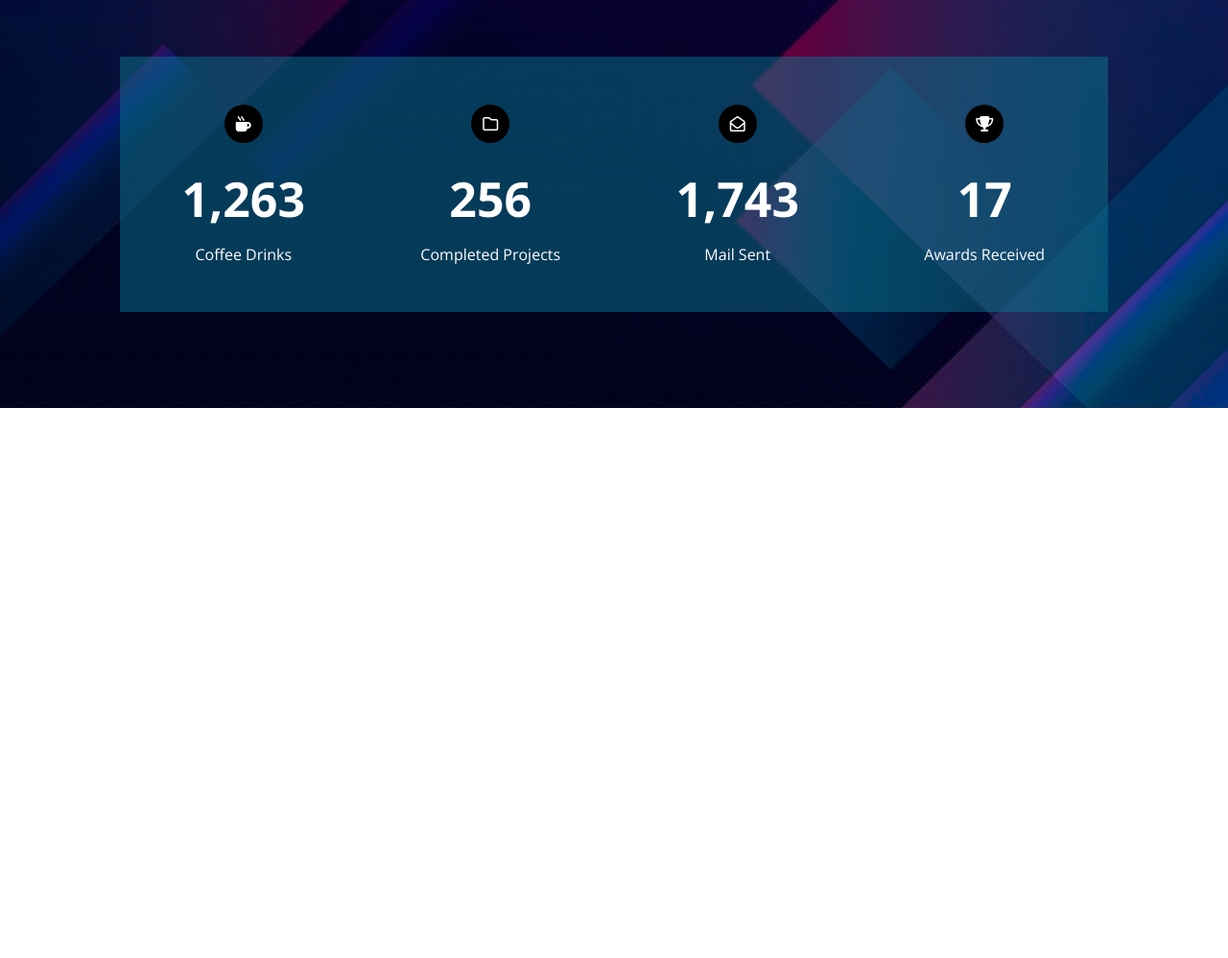
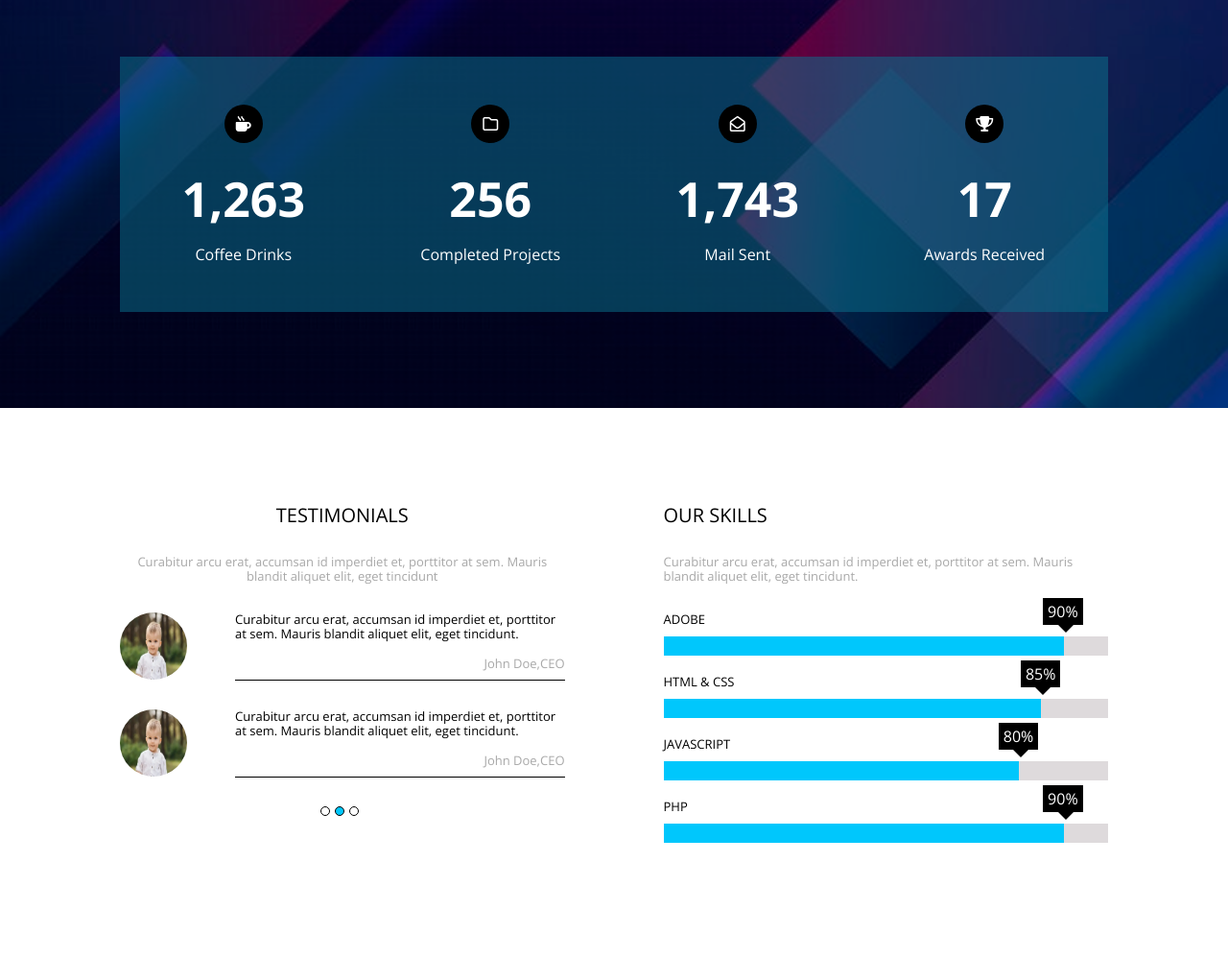
Before and after one commit to ali-19901110/template-two, a plain HTML site: page index.html in a window 1280 px wide. Shown: the part 4507-5505 px from the top of the page at 96% size. Before the commit the page ends 4932 px from the top, so only its background shows below. Drawn offline with nearby package versions, Linux system fonts and the light colour scheme.

Commit message:
add skills section

```diff
--- a/css/style.css
+++ b/css/style.css
@@ -603,3 +603,156 @@ flex-wrap: wrap;
     font-size: 13px;
 }
 /* End About */
+/* Start Skills */
+.skills{
+    padding-top: var(--section-padding);
+    padding-bottom: var(--section-padding);
+}
+.skills .container{
+    display: flex;
+    justify-content: space-between;
+    align-items: flex-start;
+    flex-wrap: wrap;
+}
+@media (max-width: 767px){
+    .skills .container{
+        flex-direction: column;
+    }
+}
+.skills .container .testimonials{
+    text-align: center;
+}
+.skills .container .testimonials ,
+.skills .container .our-skills{
+   flex-basis: 45%;
+
+}
+/* @media (max-width: 767px){
+    .skills .container .testimonials ,
+.skills .container .our-skills{
+    flex-basis: 100%;
+    width: 100%;
+
+}
+} */
+.skills .container .testimonials .main-addres h2{
+    font-size: 20px;
+    font-weight: normal;
+}
+.skills .container .testimonials .main-addres p{
+    font-size: 13px;
+    color: #a8a8a8;
+    font-weight: lighter;
+    padding: 30px 0;
+}
+.skills .container .testimonials .info{
+   display: flex;
+   flex-wrap: wrap;
+   position: relative;
+   margin-bottom: 30px;
+   align-items: center;
+}
+@media (max-width: 767px){
+.skills .container .testimonials .info{
+    flex-direction: column;
+}
+.skills .container .testimonials .info img{
+    margin-bottom: 20px;
+}
+}
+.skills .container .testimonials .info::after{
+   content: "John Doe,CEO";
+   position: absolute;
+   right: 0;
+   bottom: 0;
+   padding-bottom: 10px;
+   color: #a8a8a8;
+   font-size: 13px;
+}
+.skills .container .testimonials .info img{
+   width: 70px;
+   height: 70px;
+   border-radius: 50%;
+   margin-right: 50px;
+}
+.skills .container .testimonials .info .text{
+  flex: 1;
+  border-bottom: 1px solid black;
+}
+.skills .container .testimonials .info .text p{
+  text-align: left;
+  padding-bottom: 40px;
+  font-size: 13px;
+  font-weight: lighter;
+}
+.skills .container .testimonials .shuffel {
+    display: flex;
+    width: 100%;
+    justify-content: center;
+   }
+.skills .container .testimonials .shuffel span{
+ display: block;
+ width: 10px;
+ height: 10px;
+ border-radius: 50%;
+ border: 1px solid black;
+ margin-right: 5px;
+}
+.skills .container .testimonials .shuffel .active ,
+.skills .container .testimonials .shuffel span:hover span{
+    background-color: var(--main-color);
+}
+
+/* StartOurSills */
+.skills .container .our-skills{
+
+}
+.skills .container .our-skills h2{
+    font-size: 20px;
+    font-weight: normal;
+}
+.skills .container .our-skills > p{
+    font-size: 13px;
+    color: #a8a8a8;
+    font-weight: lighter;
+    padding: 30px 0;
+}
+.skills  .our-skills .prog-holder{
+    margin-bottom: 20px;
+}
+.skills  .our-skills .prog-holder h4{
+text-transform: uppercase;
+font-size: 13px;
+font-weight: normal;
+margin-bottom: 10px;
+}
+.skills  .our-skills .prog-holder .prog{
+    background-color: #dedadc;
+    height: 20px;
+}
+.skills  .our-skills .prog-holder .prog span{
+    display: block;
+    background-color: var(--main-color);
+    height: 100%;
+    position: relative;
+}
+.skills  .our-skills .prog-holder .prog span::after{
+    content: attr(data-progress);
+    position: absolute;
+    right: -20px;
+    top: -40px;
+    color: white;
+    background-color: black;
+    padding: 5px;
+    text-align: center;
+}
+.skills  .our-skills .prog-holder .prog span::before{
+    content: "";
+    border: 8px solid;
+    border-color: black transparent transparent transparent;
+    position: absolute;
+    right: -10px;
+    top: -12px;
+}
+/* EndOurSkills */
+/* End Skills */
--- a/index.html
+++ b/index.html
@@ -248,5 +248,67 @@
         </div>
     </div>
     <!-- End About Section -->
+    <!-- Start skills -->
+    <div class="skills">
+        <div class="container">
+            <div class="testimonials">
+               <div class="main-addres">
+                <h2>TESTIMONIALS</h2>
+                <p>Curabitur arcu erat, accumsan id imperdiet et, porttitor at sem. Mauris
+                    blandit aliquet elit, eget tincidunt</p>
+               </div>
+                <div class="info">
+                    <img src="images/Enzo-Name.webp" alt="">
+                    <div class="text">
+                        <p>Curabitur arcu erat, accumsan id imperdiet et, porttitor at sem. Mauris
+                            blandit aliquet elit, eget tincidunt.</p>
+                    </div>
+                </div>
+                <div class="info">
+                    <img src="images/Enzo-Name.webp" alt="">
+                   <div class="text">
+                    <p>Curabitur arcu erat, accumsan id imperdiet et,
+                        porttitor at sem. Mauris blandit aliquet elit, eget
+                        tincidunt.</p>
+                   </div>
+                </div>
+                <div class="shuffel">
+                    <span></span>
+                    <span class="active"></span>
+                    <span></span>
+                </div>
+            </div>
+            <div class="our-skills">
+                <h2>OUR SKILLS</h2>
+                <p>Curabitur arcu erat, accumsan id imperdiet et, porttitor at sem. Mauris
+                    blandit aliquet elit, eget tincidunt.</p>
+             <div class="prog-holder">
+                <h4>Adobe</h4>
+                <div class="prog">
+                    <span style="width: 90%" data-progress="90%"></span>
+                </div>
+             </div>
+             <div class="prog-holder">
+                <h4>Html &amp; css</h4>
+                <div class="prog">
+                    <span style="width: 85%" data-progress="85%"></span>
+                </div>
+             </div>
+             <div class="prog-holder">
+                <h4>JavaScript</h4>
+                <div class="prog">
+                    <span style="width: 80%" data-progress="80%"></span>
+                </div>
+             </div>
+             <div class="prog-holder">
+                <h4>Php</h4>
+                <div class="prog">
+                    <span style="width: 90%" data-progress="90%"></span>
+                </div>
+             </div>
+            </div>
+        </div>
+    </div>
+    <!-- End Skills -->
 </body>
 </html>
```
Also changed, not shown: images/Enzo-Name.webp (added), images/RyanMcVay.jpg (added).
